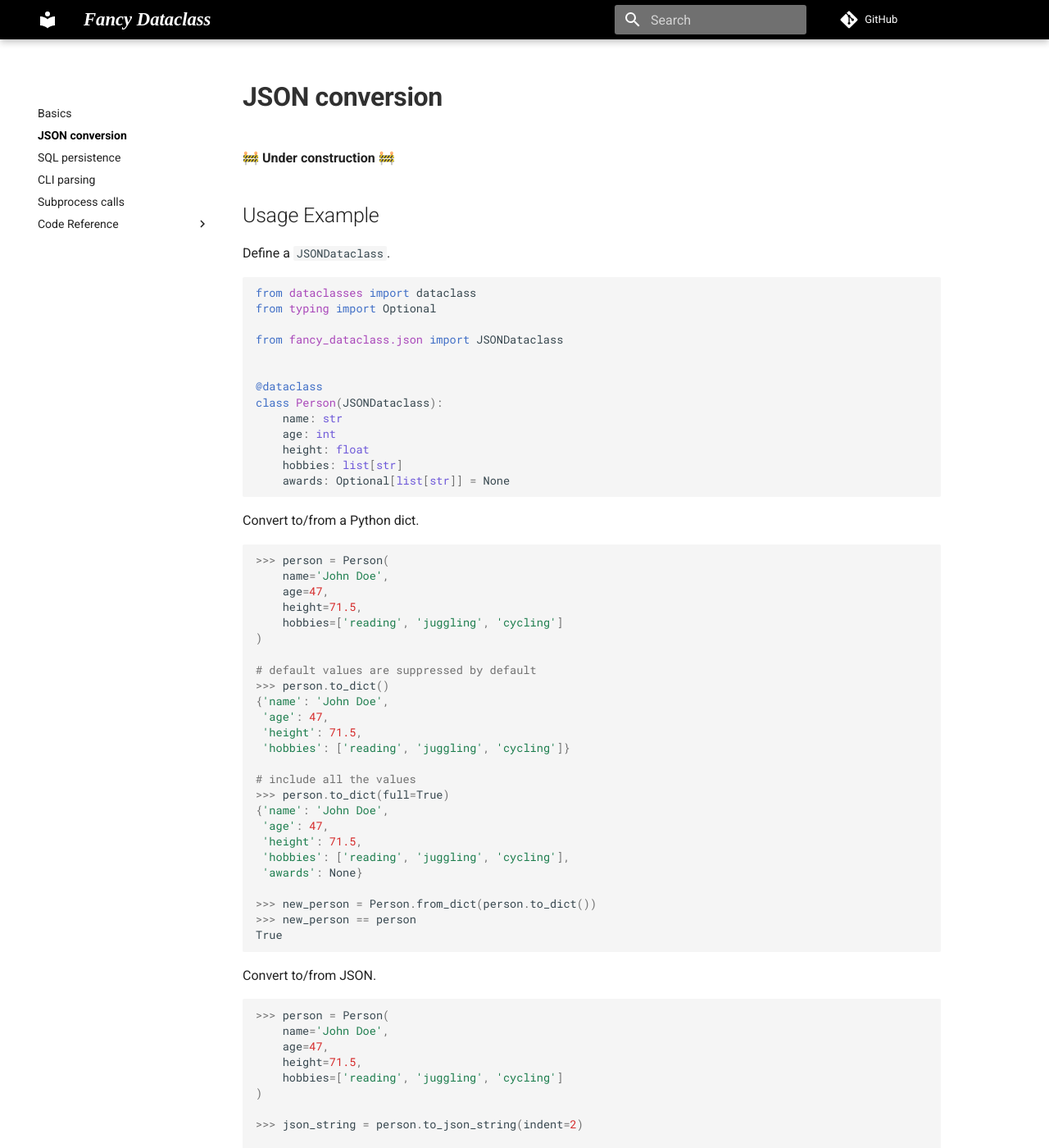
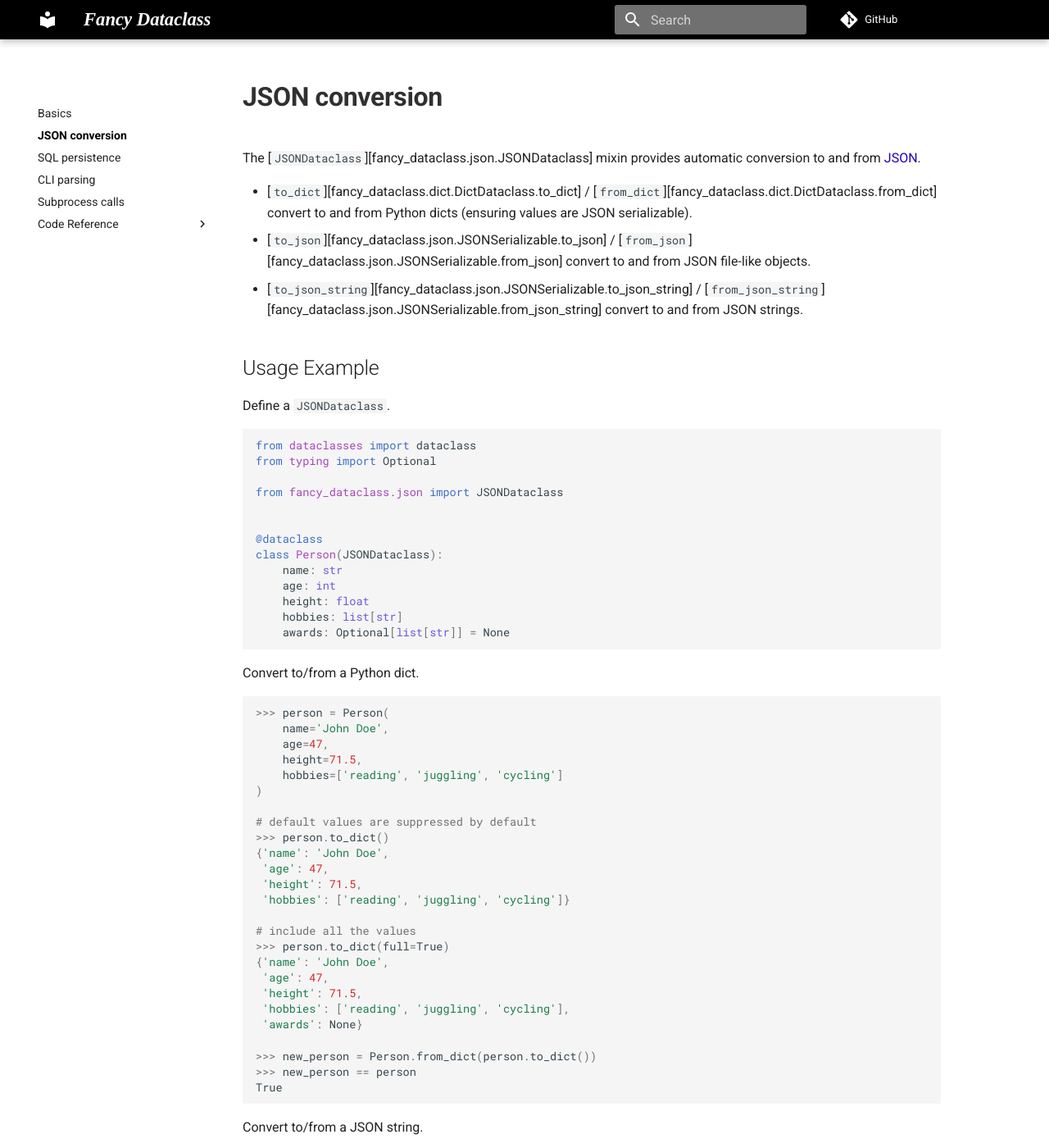
Before and after one commit to jeremander/fancy-dataclass, an MkDocs documentation site: the page built from docs/json.md, in a window 1280 px wide and 1400 px high. Shown: the whole window at 82% size. Built offline with MkDocs 1.6.1 and Material for MkDocs 9.7.7, drawn with Linux system fonts in a browser that asks for light colours; comment, search, counter and statistics services are not loaded; some of the changed text lies outside the part shown.

Commit message:
docs: add intro paragraphs to mixin class subpages

````diff
--- a/docs/json.md
+++ b/docs/json.md
@@ -1,14 +1,10 @@
-<style>
-.md-sidebar--secondary {
-    display: none !important;
-}
+<!-- markdownlint-disable MD052 -->
 
-.md-main__inner .md-content {
-    max-width: 45rem;
-}
-</style>
+The [`JSONDataclass`][fancy_dataclass.json.JSONDataclass] mixin provides automatic conversion to and from [JSON](https://en.wikipedia.org/wiki/JSON).
 
-🚧 **Under construction** 🚧
+- [`to_dict`][fancy_dataclass.dict.DictDataclass.to_dict] / [`from_dict`][fancy_dataclass.dict.DictDataclass.from_dict] convert to and from Python dicts (ensuring values are JSON serializable).
+- [`to_json`][fancy_dataclass.json.JSONSerializable.to_json] / [`from_json`][fancy_dataclass.json.JSONSerializable.from_json] convert to and from JSON file-like objects.
+- [`to_json_string`][fancy_dataclass.json.JSONSerializable.to_json_string] / [`from_json_string`][fancy_dataclass.json.JSONSerializable.from_json_string] convert to and from JSON strings.
 
 ## Usage Example
 
@@ -60,7 +56,7 @@ Convert to/from a Python dict.
 True
 ```
 
-Convert to/from JSON.
+Convert to/from a JSON string.
 
 ```python
 >>> person = Person(
@@ -88,3 +84,30 @@ Convert to/from JSON.
 >>> person == new_person
 True
 ```
+
+## Details
+
+🚧 **Under construction** 🚧
+
+<!--
+- Inherits from `DictDataclass`
+- Suppressing defaults
+- Other settings (`store_type`, `qualified_type`)
+- `JSONBaseDataclass` providing `qualified_type=True`
+- kwargs get passed to `json.dump`
+- `strict` argument in `from_dict`
+-->
+
+### Notes
+
+- `JSONDataclass` is configured to use the default JSON settings provided by Python's standard [`json`](https://docs.python.org/3/library/json.html) library. This allows out-of-range float values like `nan` and `inf` to be represented as `NaN` and `Infinity`, which are not strictly part of the JSON standard. To disallow these values, you can pass `allow_nan=False` when calling `to_json` or `to_json_string`, which will raise a `ValueError` if such values occur.
+
+<style>
+.md-sidebar--secondary {
+    display: none !important;
+}
+
+.md-main__inner .md-content {
+    max-width: 45rem;
+}
+</style>
````
Also changed, not shown: TODO.md (+0 -6 lines), docs/CHANGELOG.md (+4 -3 lines), docs/cli.md (+23 -10 lines), docs/sql.md (+21 -10 lines), docs/subprocess.md (+25 -9 lines).
